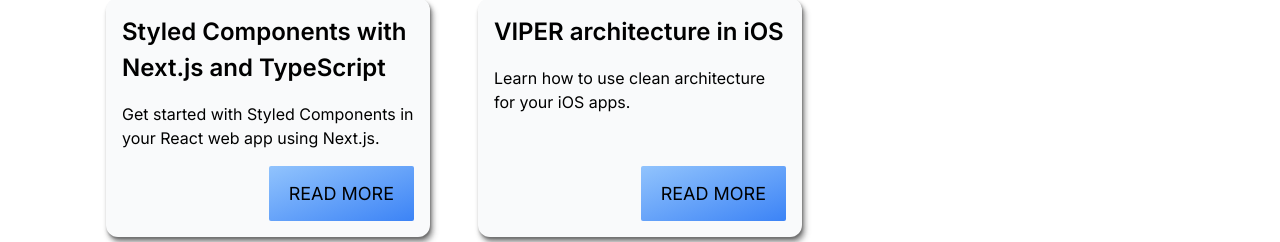
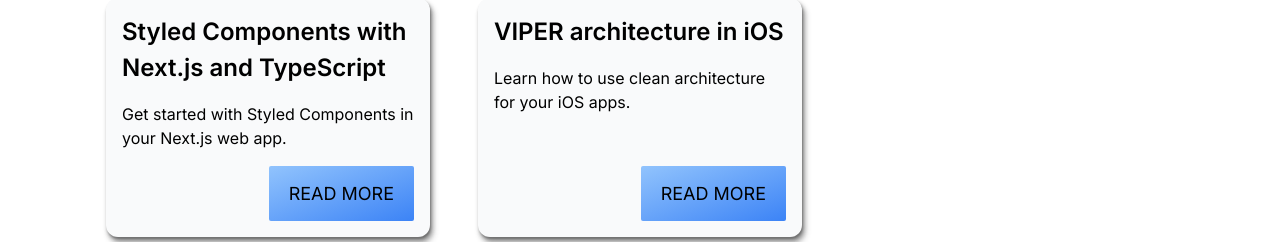
Before and after one commit to knutvalen/knutvalen-web-app, a Next.js app: page / in a window 1280 px wide. Shown: the part 466-708 px from the top of the page. Built offline with nearby package versions, Linux system fonts and the light colour scheme; no server answers.

Commit message:
Fix intro for styled components blog post

```diff
--- a/content/blog/data.ts
+++ b/content/blog/data.ts
@@ -12,8 +12,7 @@ export const metadataForBlogPosts: BlogPostMetadata[] = [
     title: "Styled Components with Next.js and TypeScript",
     author: "Knut Valen",
     published: new Date(2024, 4, 12),
-    introduction:
-      "Get started with Styled Components in your React web app using Next.js.",
+    introduction: "Get started with Styled Components in your Next.js web app.",
     slug: "styled-components",
   },
   {
--- a/content/blog/styledComponents/StyledComponents.tsx
+++ b/content/blog/styledComponents/StyledComponents.tsx
@@ -95,10 +95,10 @@ export const StyledComponents = () => {
           Styled Components
         </StyledLink>{" "}
         is a CSS-in-JS solution where every style is also a{" "}
-        <StyledLink href={"https://react.dev/"}>React</StyledLink> component. I
+        <StyledLink href={"https://react.dev"}>React</StyledLink> component. I
         absolutely love working with it, and I&apos;ll show you how you can get
         started with it in your{" "}
-        <StyledLink href={"https://nextjs.org/"}>Next.js</StyledLink> React app
+        <StyledLink href={"https://nextjs.org"}>Next.js</StyledLink> web app
         using{" "}
         <StyledLink href={"https://nextjs.org/docs/app"}>App Router</StyledLink>{" "}
         and{" "}
```
